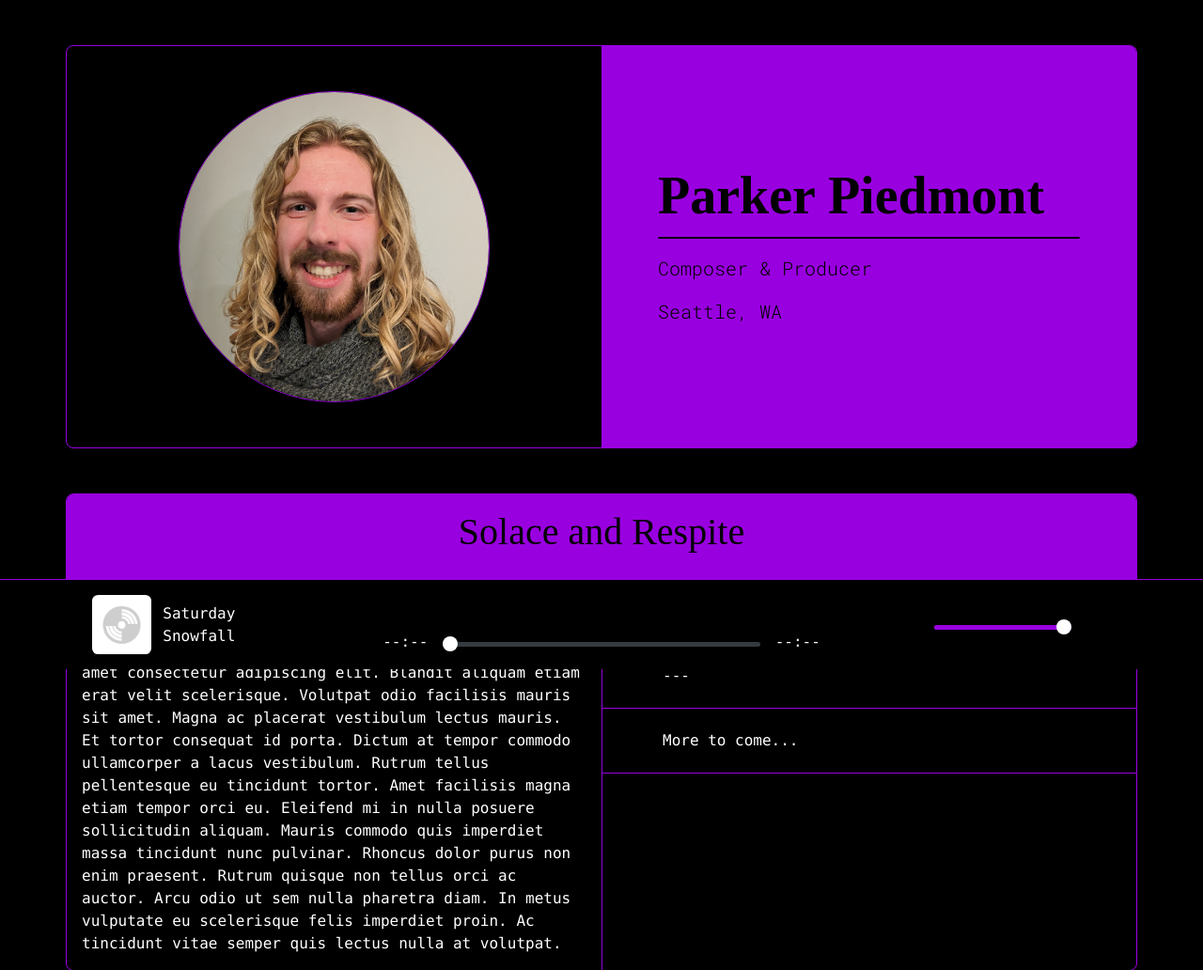
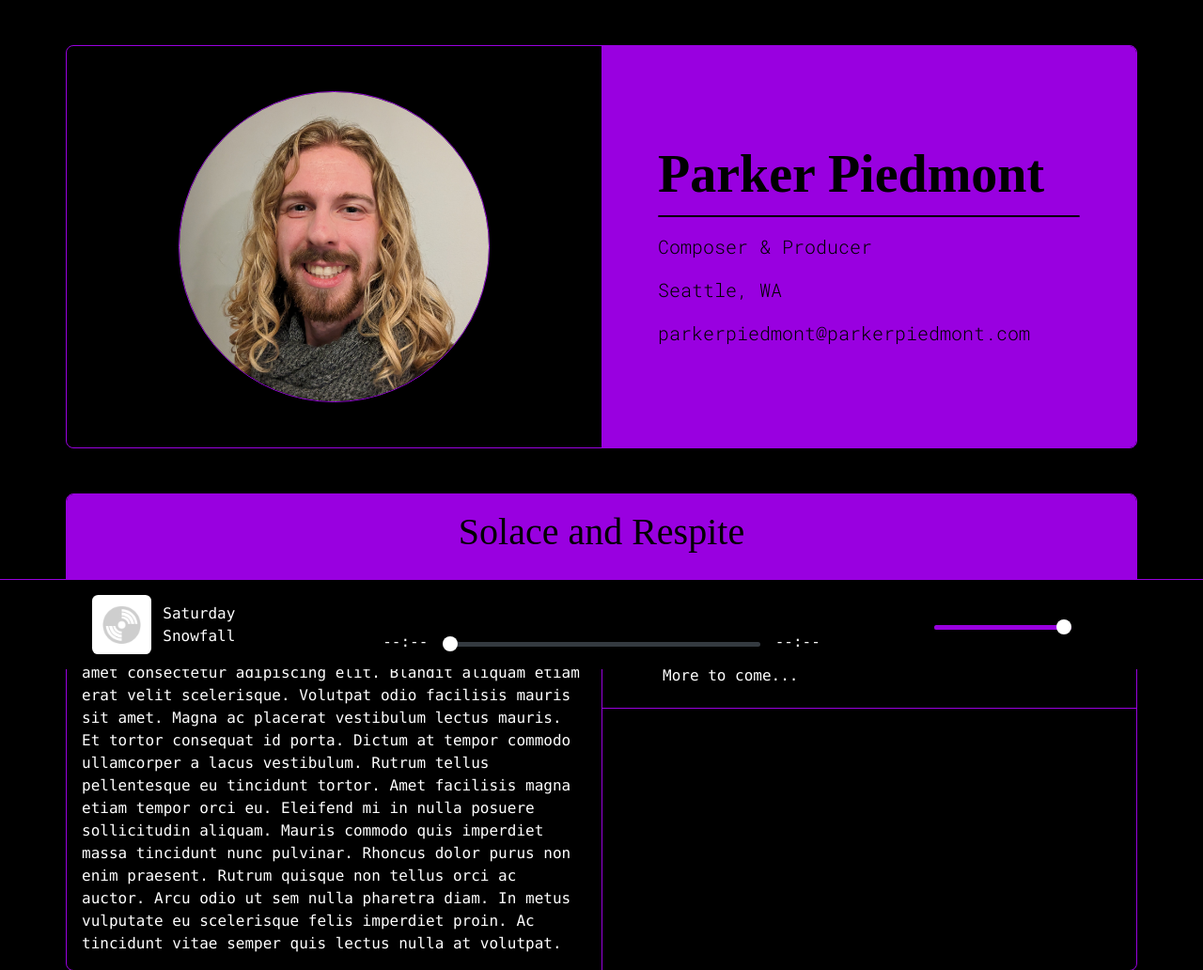
Before and after one commit to pjpiedmont/music-portfolio, a PHP site: page / in a window 1280 px wide. Shown: the part 88-1120 px from the top of the page at 94% size. Run offline with PHP 8.4, Linux system fonts and the light colour scheme; some web fonts are replaced.

Commit message:
Disabled contact form until it works

```diff
--- a/css/styles.css
+++ b/css/styles.css
@@ -195,3 +195,12 @@ span {
 	border-radius: 10%;
 	overflow: hidden;
 }
+
+a {
+	color: var(--accent-text-color);
+	text-decoration: none;
+}
+
+a:hover {
+	text-decoration: underline;
+}
--- a/index.html
+++ b/index.html
@@ -57,7 +57,10 @@
 									</h1>
 									<hr>
 									<p class="lead">Composer & Producer</p>
-									<p class="lead mb-0">Seattle, WA</p>
+									<p class="lead">Seattle, WA</p>
+									<p class="lead mb-0"><a
+											href="mailto:parkerpiedmont@parkerpiedmont.com">parkerpiedmont@parkerpiedmont.com</a>
+									</p>
 									<!-- <p>
 										<i class="bi-facebook"></i>
 										<i class="bi-instagram"></i>
@@ -127,7 +130,7 @@
 								<div class="col-2 p-3 text-end"><i class="bi-play"></i></div>
 							</div> <!-- row -->
 
-							<div
+							<!-- <div
 								class="row px-xl-5 px-md-3 py-0 position-relative border-bottom align-items-center song color-main"
 								data-tracknum="1">
 								<div class="col-10 p-3">---</div>
@@ -272,7 +275,7 @@
 
 			</div> <!-- container - Evolvy Bugs -->
 
-			<div class="container my-5">
+			<div class="container mt-5">
 				<div class="row p-0">
 
 					<!-- Underflow -->
@@ -348,60 +351,61 @@
 
 		</section>
 
-		<section class="container-fluid">
-			<form method="post" action="contact.php" name="contact">
-				<div class="container mt-5 border rounded-3 overflow-hidden">
-
-					<!-- Header -->
-					<div class="row p-0">
-						<div
-							class="col-12 p-3 text-center border-bottom bg-accent color-accent">
-							<h1>Contact</h1>
-						</div> <!-- col -->
-					</div> <!-- row -->
-
-					<!-- Content -->
-					<div class="row p-0">
-
-						<!-- Name -->
-						<div class="col-lg-6 p-0 border-top">
-							<div class="container p-0">
-								<input type="text" name="name" placeholder="Name" required
-									class="p-3 bg-main color-main">
-							</div> <!-- container -->
-						</div> <!-- col -->
-
-						<!-- Email -->
-						<div class="col-lg-6 p-0 border-top border-lg-start">
-							<div class="container p-0">
-								<input type="email" name="email" placeholder="Email" required
-									class="p-3 bg-main color-main">
-							</div> <!-- container -->
-
-						</div> <!-- col -->
-					</div> <!-- row -->
-
-					<!-- Message -->
-					<div class="row p-0 border-top">
-						<div class="col-12 p-0">
-							<textarea name="message" rows="12"
-								placeholder="Write your message here and I'll get back to you as soon as I can!"
-								required class="p-3 bg-main color-main"></textarea>
-						</div> <!-- col -->
-					</div> <!-- row -->
-
-					<!-- Submit -->
-					<div class="row p-0 border-top">
-						<div class="col-12 p-0">
-							<button id="submit" class="p-3 bg-main" type="submit">
-								<h1>Submit</h1>
-							</button>
-						</div> <!-- col -->
-					</div> <!-- row -->
-
-				</div> <!-- container -->
-			</form>
-		</section>
+		<!-- 		<section class="container-fluid"> -->
+		<!-- 			<form method="post" action="contact.php" name="contact"> -->
+		<!-- 				<div class="container mt-5 border rounded-3 overflow-hidden"> -->
+		<!--  -->
+		<!-- 					<!-- Header -->
+		<!-- 					<div class="row p-0"> -->
+		<!-- 						<div -->
+		<!-- 							class="col-12 p-3 text-center border-bottom bg-accent color-accent"> -->
+		<!-- 							<h1>Contact</h1> -->
+		<!-- 						</div> <!-- col -->
+		<!-- 					</div> <!-- row -->
+		<!--  -->
+		<!-- 					<!-- Content -->
+		<!-- 					<div class="row p-0"> -->
+		<!--  -->
+		<!-- 						<!-- Name -->
+		<!-- 						<div class="col-lg-6 p-0 border-top"> -->
+		<!-- 							<div class="container p-0"> -->
+		<!-- 								<input type="text" name="name" placeholder="Name" required -->
+		<!-- 									class="p-3 bg-main color-main"> -->
+		<!-- 							</div> <!-- container -->
+		<!-- 						</div> <!-- col -->
+		<!--  -->
+		<!-- 						<!-- Email -->
+		<!-- 						<div class="col-lg-6 p-0 border-top border-lg-start"> -->
+		<!-- 							<div class="container p-0"> -->
+		<!-- 								<input type="email" name="email" placeholder="Email" required -->
+		<!-- 									class="p-3 bg-main color-main"> -->
+		<!-- 							</div> <!-- container -->
+		<!--  -->
+		<!-- 						</div> <!-- col -->
+		<!-- 					</div> <!-- row -->
+		<!--  -->
+		<!-- 					<!-- Message -->
+		<!-- 					<div class="row p-0 border-top"> -->
+		<!-- 						<div class="col-12 p-0"> -->
+		<!-- 							<textarea name="message" rows="12" -->
+		<!-- placeholder="Write your message here and I'll get back to you as soon as
+		I can!" -->
+		<!-- 								required class="p-3 bg-main color-main"></textarea> -->
+		<!-- 						</div> <!-- col -->
+		<!-- 					</div> <!-- row -->
+		<!--  -->
+		<!-- 					<!-- Submit -->
+		<!-- 					<div class="row p-0 border-top"> -->
+		<!-- 						<div class="col-12 p-0"> -->
+		<!-- 							<button id="submit" class="p-3 bg-main" type="submit"> -->
+		<!-- 								<h1>Submit</h1> -->
+		<!-- 							</button> -->
+		<!-- 						</div> <!-- col -->
+		<!-- 					</div> <!-- row -->
+		<!--  -->
+		<!-- 				</div> <!-- container -->
+		<!-- 			</form> -->
+		<!-- 		</section> -->
 
 	</main>
 
--- a/js/musicPlayer.js
+++ b/js/musicPlayer.js
@@ -27,11 +27,11 @@ const tracklist = [
 		image: "../assets/images/album placeholder.png",
 		path: "../assets/audio/albums/Solace and Respite/dad 01.01.mp3"
 	},
-	{
-		name: "---",
-		image: "../assets/images/album placeholder.png",
-		path: "../assets/audio/albums/Solace and Respite/dad 01.01.mp3"
-	},
+	// {
+	// 	name: "---",
+	// 	image: "../assets/images/album placeholder.png",
+	// 	path: "../assets/audio/albums/Solace and Respite/dad 01.01.mp3"
+	// },
 	{
 		name: "Evolvy Bugs",
 		image: "../assets/images/EvolvyBugs.png",
```
